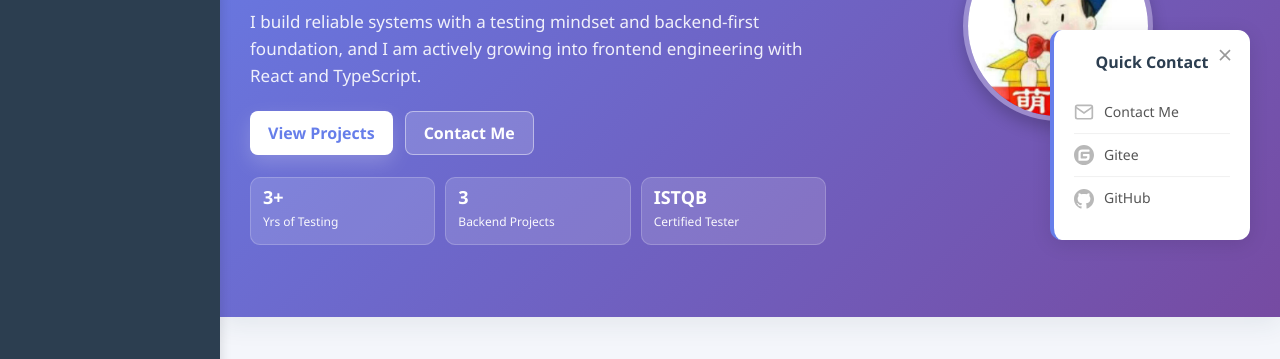
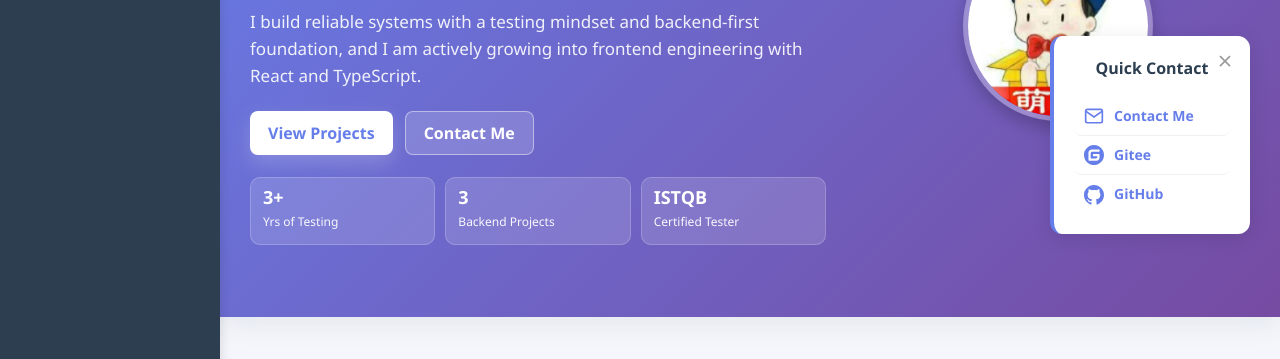
Before and after one commit to joyceyu-tech/joyce-website, a plain HTML site: page index.html in a window 1280 px wide. Both pictures are taken after a click on the button "Toggle contact panel". Shown: the part 265-624 px from the top of the page. Drawn offline with Linux system fonts and the light colour scheme.

Commit message:
UPdate website

```diff
--- a/index.html
+++ b/index.html
@@ -326,7 +326,7 @@
     </button>
 
     <!-- 右侧联系信息面板 (包含关闭按钮和联系方式) -->
-    <div class="contact-sidebar" id="contactSidebar">
+    <div class="contact-sidebar hidden" id="contactSidebar">
         <div class="contact-card">
             <button class="toggle-contact-btn" id="toggleContactBtn" aria-label="Toggle contact panel">
                 <svg width="20" height="20" viewBox="0 0 24 24" fill="none" stroke="currentColor" stroke-width="2">
--- a/script.js
+++ b/script.js
@@ -355,10 +355,6 @@ document.addEventListener('DOMContentLoaded', function() {
     const contactToggle = document.getElementById('contactToggle');
     const contactSidebar = document.getElementById('contactSidebar');
 
-    if (contactSidebar) {
-        contactSidebar.classList.add('hidden');
-    }
-
     if (contactToggle && contactSidebar) {
         contactToggle.addEventListener('click', function() {
             contactSidebar.classList.toggle('hidden');
--- a/style.css
+++ b/style.css
@@ -951,33 +951,40 @@ footer p {
     display: flex;
     align-items: center;
     gap: 10px;
-    padding: 10px 0;
+    padding: 8px 10px;
     border-bottom: 1px solid #f0f0f0;
+    border-radius: 8px;
+    transition: background-color 0.2s ease;
 }
 
 .contact-item:last-child {
     border-bottom: none;
 }
 
+.contact-item:hover {
+    background-color: #f0f2ff;
+}
+
 .contact-item svg {
     flex-shrink: 0;
-    color: #b8b8b8;
-    transition: color 0.3s ease;
+    color: #667eea;
+    transition: color 0.2s ease;
 }
 
 .contact-item:hover svg {
+    color: #764ba2;
+}
+
+.contact-item a {
     color: #667eea;
-}
-
-.contact-item a {
-    color: #555;
     text-decoration: none;
     font-size: 14px;
-    transition: color 0.3s ease;
+    font-weight: 600;
+    transition: color 0.2s ease;
 }
 
 .contact-item a:hover {
-    color: #667eea;
+    color: #764ba2;
 }
 
 /* 手机端联系浮动按钮 */
```
